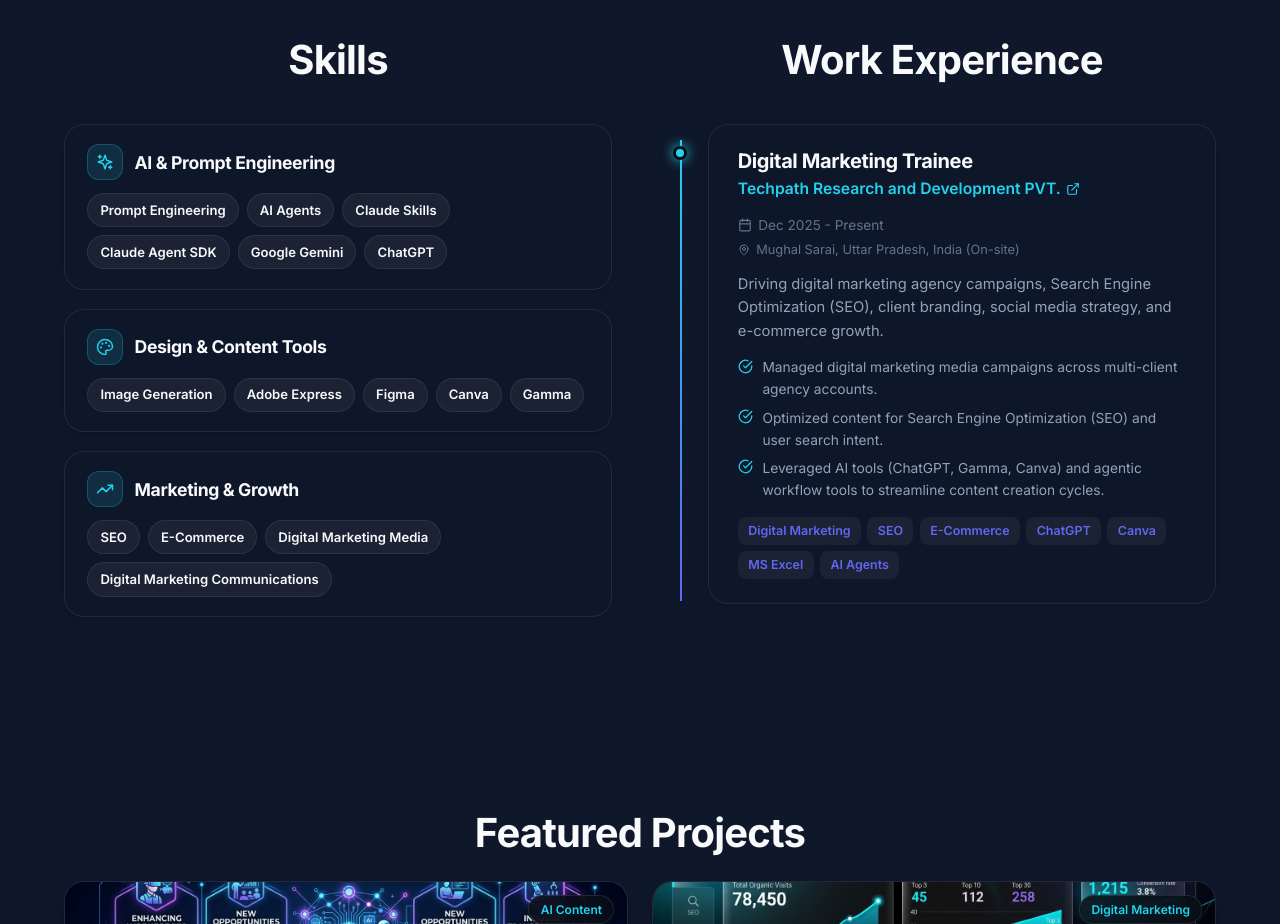
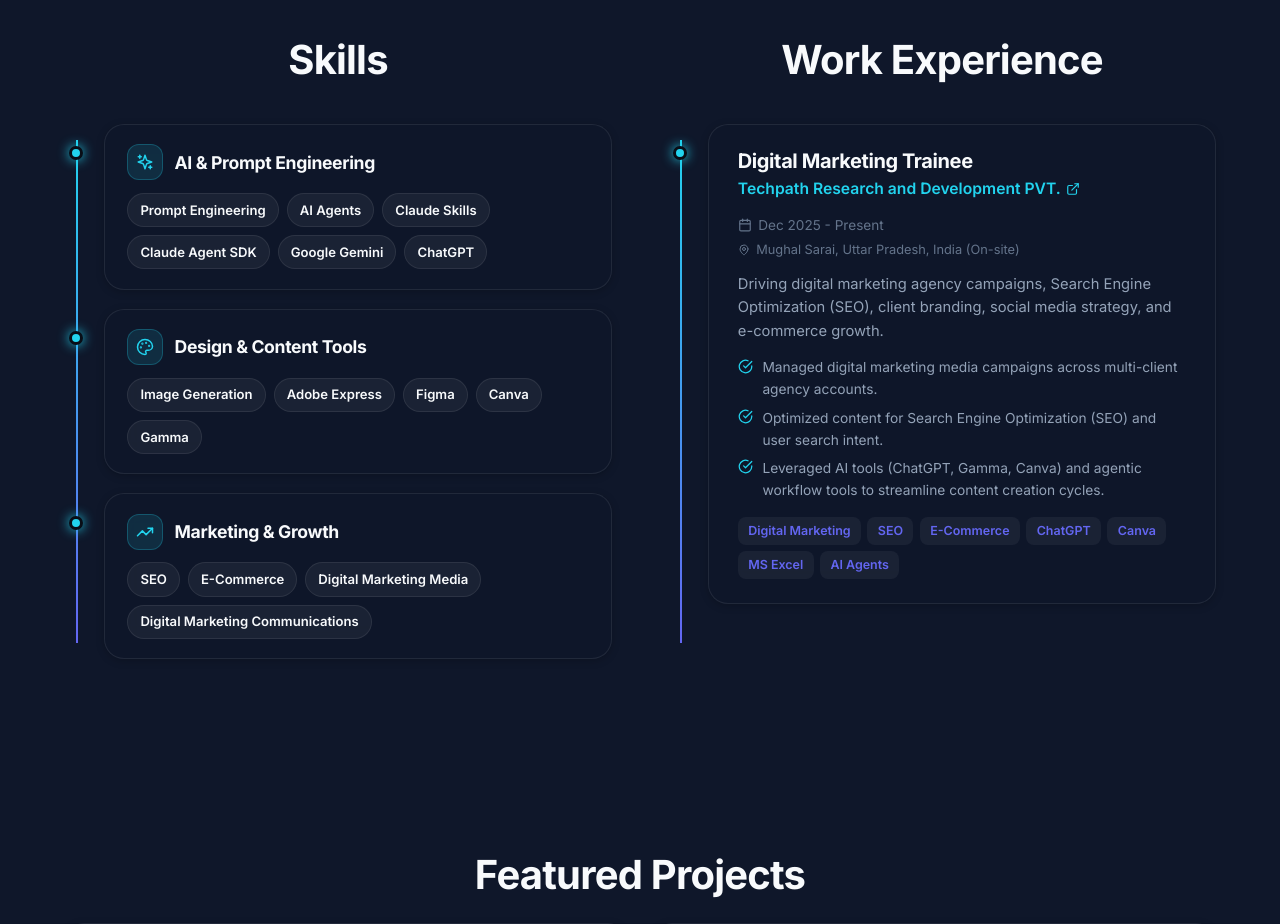
Before and after one commit to tanishka-wy/Tanishka-portfolio, a React (Vite) app: page / in a window 1280 px wide. Shown: the part 860-1784 px from the top of the page. Built offline with nearby package versions, Linux system fonts and the light colour scheme.

Commit message:
Add vertical timeline connecting line and glowing dot markers to Skills cards matching Work Experience timeline

```diff
--- a/src/components/Skills.jsx
+++ b/src/components/Skills.jsx
@@ -15,19 +15,47 @@
         <h2 className="section-title">Skills</h2>
       </div>
 
-      {/* 3 Categorized Cards */}
+      {/* 3 Categorized Cards Timeline Container */}
       <div style={{
+        position: 'relative',
+        paddingLeft: '2.5rem',
         display: 'flex',
         flexDirection: 'column',
         gap: '1.2rem',
         flex: 1,
         justifyContent: 'space-between'
       }}>
+        {/* Vertical Connecting Line matching Work Experience */}
+        <div style={{
+          position: 'absolute',
+          top: '1rem',
+          bottom: '1rem',
+          left: '12px',
+          width: '2px',
+          background: 'linear-gradient(180deg, var(--accent-cyan) 0%, var(--accent-indigo) 100%)'
+        }} />
+
         {skillsCategoriesData.map((category) => {
           const IconComponent = iconMap[category.icon] || Sparkles;
           return (
+            <div key={category.id} style={{ position: 'relative' }}>
+              {/* Glowing Dot Marker matching Work Experience */}
+              <div style={{
+                position: 'absolute',
+                left: '-2.5rem',
+                top: '1.4rem',
+                marginLeft: '12px',
+                transform: 'translateX(-50%)',
+                width: '14px',
+                height: '14px',
+                borderRadius: '50%',
+                background: 'var(--accent-cyan)',
+                border: '3px solid var(--bg-primary)',
+                boxShadow: '0 0 12px var(--accent-cyan)',
+                zIndex: 2
+              }} />
+
               <div
-              key={category.id}
                 className="glass-card"
                 style={{
                   padding: '1.2rem 1.4rem',
@@ -96,6 +124,7 @@
                   ))}
                 </div>
               </div>
+            </div>
           );
         })}
       </div>
```
Lines whose indentation alone changed are shown as unchanged.
